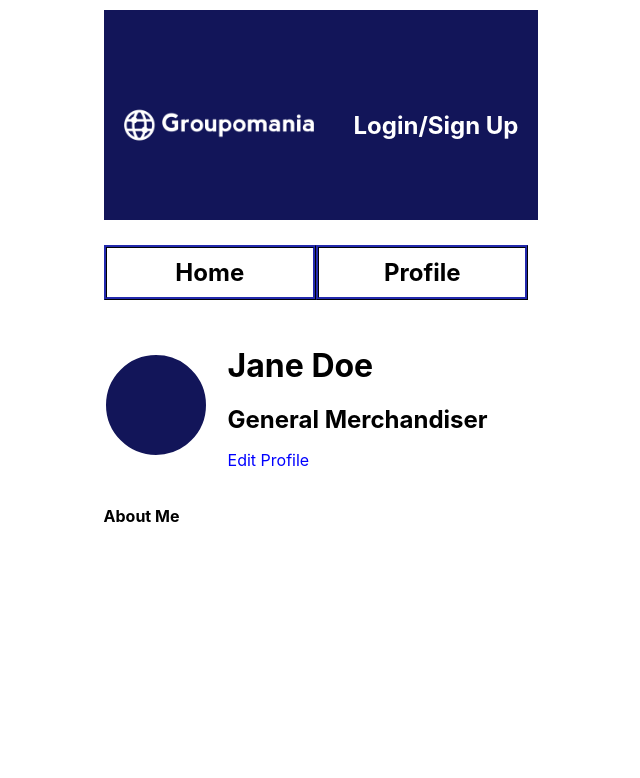
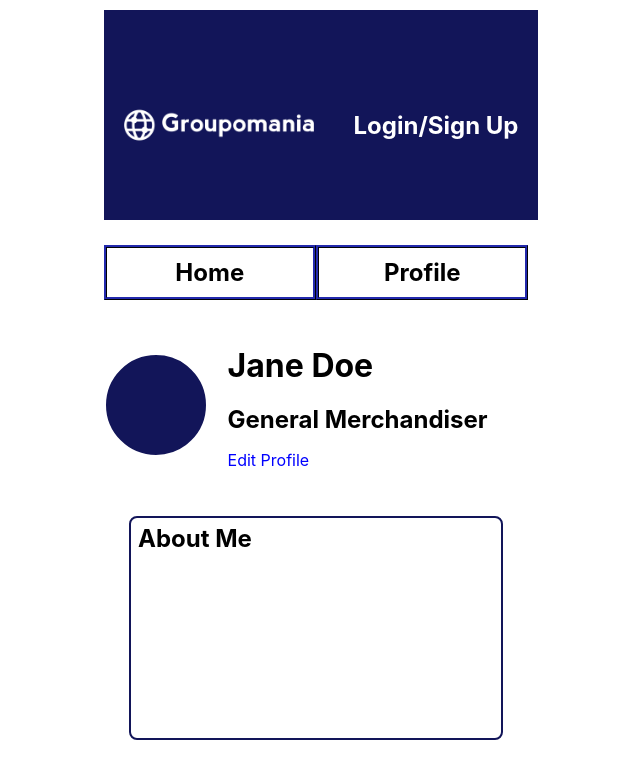
Before and after one commit to juliah90/p7-groupomania, a React (Create React App) app in the folder frontend/: page /profile in a window 1280 px wide. Shown: the top 778 px of the page, without its empty margins (324-964 px from the left). Built offline with nearby package versions, Linux system fonts and the light colour scheme.

Commit message:
added profile edit page

```diff
--- a/frontend/src/App.jsx
+++ b/frontend/src/App.jsx
@@ -5,6 +5,7 @@ import SignUpPage from './pages/SignUpPage';
 import HomePage from './pages/HomePage';
 import LoginPage from './pages/LoginPage';
 import UserProfilePage from './pages/UserProfilePage';
+import ProfileEditPage from './pages/ProfileEditPage';
 
 // function App() {
 //   return (
@@ -36,6 +37,7 @@ function App() {
         <Route path="/signup" element={<SignUpPage />} />
         <Route path="/login" element={<LoginPage />} />
         <Route path="/profile" element={<UserProfilePage />} />
+        <Route path='/edit' element={<ProfileEditPage />} />
       </Routes>
     </Router>
   );
--- a/frontend/src/components/ProfilePage.jsx
+++ b/frontend/src/components/ProfilePage.jsx
@@ -12,7 +12,9 @@ const UserProfile = () => {
           <p className="editProfile">Edit Profile</p>
         </div>
       </div>
-      <div className="aboutMe">About Me</div>
+      <div className="aboutMeContainer">
+        <h1 className='aboutMe'>About Me</h1>
+        </div>
     </div>
   );
 };
--- /dev/null
+++ b/frontend/src/pages/ProfileEditPage.jsx
@@ -0,0 +1,16 @@
+import React from 'react';
+import Header from '../components/Header';
+import Navigation from '../components/Navigation';
+
+function UserProfilePage() {
+    return (
+        <div style={{ padding: 10 }}>
+            <Header />
+            { }
+            <Navigation />
+            { }
+        </div>
+    );
+};
+
+export default UserProfilePage;
--- a/frontend/src/styles/profile.css
+++ b/frontend/src/styles/profile.css
@@ -1,4 +1,3 @@
-
 .pageContainer {
     padding: 10px;
 }
@@ -40,6 +39,19 @@
     cursor: pointer;
 }
 
+.aboutMeContainer {
+    border: 2px solid #121559;
+    border-radius: 8px;
+    padding: 10px;
+    margin: 10px auto;
+    width: 350px;
+    height: 200px;
+}
+
 .aboutMe {
     font-weight: bold;
+    position:relative;
+    right: 3px;
+    bottom: 20px;
+    font-size: x-large;
 }
```
Lines whose indentation alone changed are shown as unchanged.
